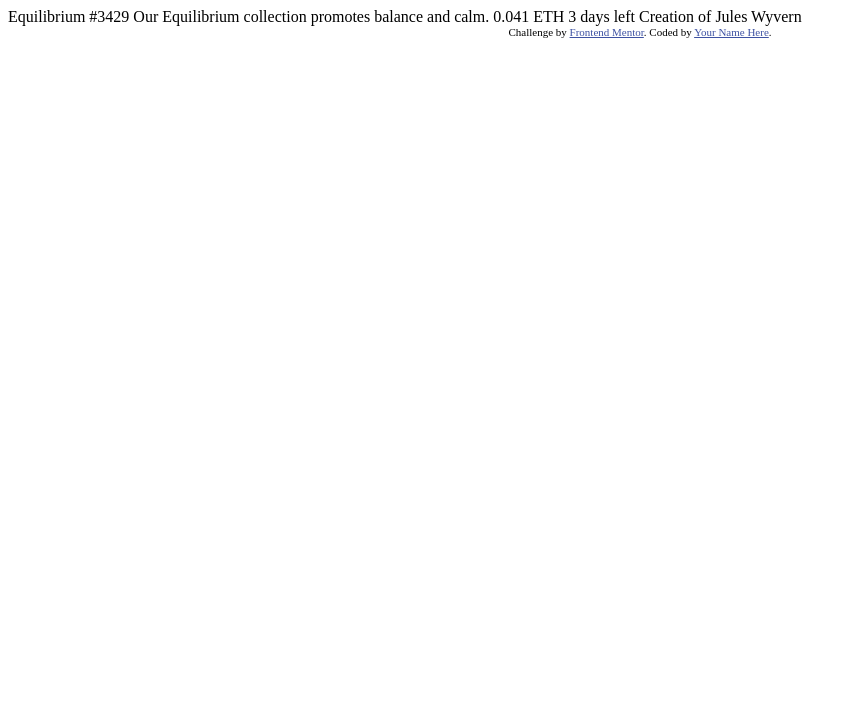
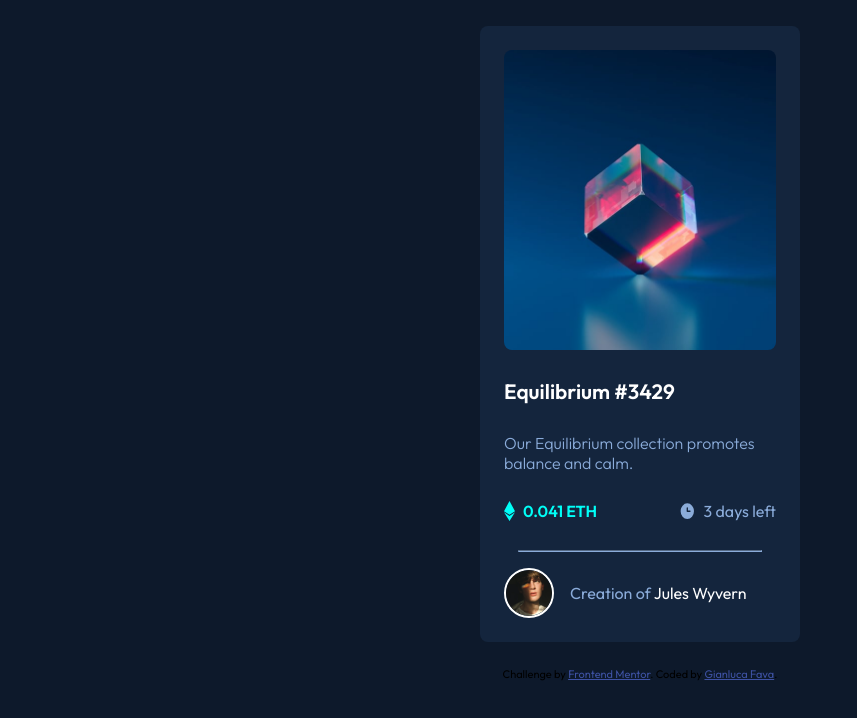
Before and after one commit to Gianluca1796/Challenge_NFT.Card, a website: page index.html in a window 1280 px wide. Shown: the whole page, without its empty margins (0-857 px from the left). Drawn offline with Linux system fonts and the light colour scheme.

Commit message:
Finalice el challenge

```diff
--- a/index.html
+++ b/index.html
@@ -1,31 +1,47 @@
 <!DOCTYPE html>
 <html lang="en">
+
 <head>
   <meta charset="UTF-8">
-  <meta name="viewport" content="width=device-width, initial-scale=1.0"> <!-- displays site properly based on user's device -->
+  <meta name="viewport" content="width=device-width, initial-scale=1.0">
   <link rel="icon" type="image/png" sizes="32x32" href="./images/favicon-32x32.png">
-  <link rel="stylesheet" href="./styles.css">
+  <link rel="stylesheet" href="./assets/css/main.css">
   <title>Frontend Mentor | NFT preview card component</title>
+</head>
 
-  <!-- Feel free to remove these styles or customise in your own stylesheet 👍 -->
-  <style>
-
-  </style>
-</head>
 <body>
-
-  Equilibrium #3429
-
-  Our Equilibrium collection promotes balance and calm.
-
-  0.041 ETH
-  3 days left
-
-  Creation of Jules Wyvern
-
+  <div class="card_fondo">
+  <div class=" card">
+    <div class="image">
+      <div class="view">
+        <img src="./images/icon-view.svg" alt="">
+      </div>
+    </div>
+    <div class="info">
+      <h1 class="title">Equilibrium #3429</h1>
+      <p class="paragraph"> Our Equilibrium collection promotes balance and calm.</p>
+      <div class="price">
+        <div class="ethereum">
+          <img src="./images/icon-ethereum.svg" alt="Ethereum-icon">
+          <p class=" eth"> 0.041 ETH </p>
+        </div>
+        <div class="clock">
+          <img src="./images/icon-clock.svg" alt="clock-icon">
+          <p class=" days">3 days left </p>
+        </div>
+      </div>
+    </div>
+    <hr class="division">
+    <div class="creation">
+      <img src="./images/image-avatar.png" alt="avatar">
+      <p><span>Creation of</span> Jules Wyvern </p>
+    </div>
+  </div>
+</div>
   <div class="attribution">
     Challenge by <a href="https://www.frontendmentor.io?ref=challenge" target="_blank">Frontend Mentor</a>.
-    Coded by <a href="#">Your Name Here</a>.
+    Coded by <a href="https://www.linkedin.com/in/gianlucafava/">Gianluca Fava</a>.
   </div>
 </body>
+
 </html>
--- /dev/null
+++ b/sass/index.scss
@@ -0,0 +1,147 @@
+/*NORMALIZE*/
+@import './misc/normalize';
+/*VARIABLES*/
+@import './misc/variables';
+
+body {
+    font-family: 'Outfit', sans-serif;
+    background-color: $main-color;
+    height: 100vh;
+
+
+    .card {
+        background-color: $card-color;
+        margin: 2% auto;
+        width: 20em;
+        height: fit-content;
+        border-radius: .5em;
+        padding: 1.5em;
+
+        .image {
+            background-image: url(/images/image-equilibrium.jpg);
+            background-size: cover;
+            background-position: center;
+            border-radius: .5em;
+            &:hover .view{
+                opacity: .5;
+                cursor: pointer;
+            }
+            .view{
+                display: flex;
+                justify-content: center;
+                align-items: center;
+                background-color: $secondary-color;
+                height: 300px;
+                width: 271px;
+                border-radius: .5em;
+                opacity: 0;
+
+            }
+
+        }
+
+        .info {
+            height: 200px;
+            display: flex;
+            flex-direction: column;
+            justify-content: space-evenly;
+
+            .title {
+                color: $white;
+                font-weight: 600;
+                font-size: 1.3em;
+
+                &:hover {
+                    color: $secondary-color;
+                    cursor: pointer;
+                }
+            }
+
+            .paragraph {
+                font-family: 'Outfit', sans-serif;
+                font-size: $paragraph;
+                font-weight: 300;
+                color: $primary-color;
+                font-size: 1em;
+                width: 100%;
+            }
+        }
+
+        .price {
+            display: flex;
+            justify-content: space-between;
+
+            .ethereum {
+                display: flex;
+
+
+                img {
+                    padding-right: .5rem;
+                }
+
+                .eth {
+                    color: $secondary-color;
+                    font-weight: 600;
+                }
+            }
+
+            .clock {
+                display: flex;
+
+                img {
+                    padding-right: .5rem;
+                }
+
+                .days {
+                    color: $primary-color;
+                }
+            }
+        }
+    }
+
+    .division {
+        margin: auto;
+        width: 90%;
+        border-color: $primary-color;
+        background-color: $primary-color;
+    }
+
+    .creation {
+        display: flex;
+        align-items: center;
+        padding-top: 1em;
+
+
+
+        img {
+            border: 2px solid $white;
+            border-radius: 50%;
+            width: 50px;
+        }
+
+        p {
+            color: $white;
+            padding-left: 1rem;
+
+            &:hover {
+                color: $secondary-color;
+                cursor: pointer;
+            }
+
+            span {
+                color: $primary-color;
+            }
+
+        }
+    }
+}
+
+
+.attribution {
+    font-size: 11px;
+    text-align: center;
+
+    a {
+        color: hsl(228, 45%, 44%);
+    }
+}
--- /dev/null
+++ b/sass/misc/_normalize.scss
@@ -0,0 +1,5 @@
+*{
+    margin: 0;
+    padding: 0;
+    box-sizing: border-box;
+}
--- /dev/null
+++ b/sass/misc/_variables.scss
@@ -0,0 +1,13 @@
+/*COLORS*/
+
+$primary-color:hsl(215, 51%, 70%);
+$secondary-color: hsl(178, 100%, 50%);
+
+$main-color: hsl(217, 54%, 11%);
+$card-color: hsl(216, 50%, 16%);
+$line-color: hsl(215, 32%, 27%);
+$white: hsl(0, 0%, 100%);
+
+/*FONTS*/
+$paragraph: 18px;
+@import url('https://fonts.googleapis.com/css2?family=Outfit:wght@300;400;600&display=swap');
--- a/styles.css
+++ /dev/null
@@ -1,2 +0,0 @@
-.attribution { font-size: 11px; text-align: center; }
-.attribution a { color: hsl(228, 45%, 44%); }
```
Also changed, not shown: package.json (added, +26 -0 lines), assets/css/main.css (added), 2 other files.
